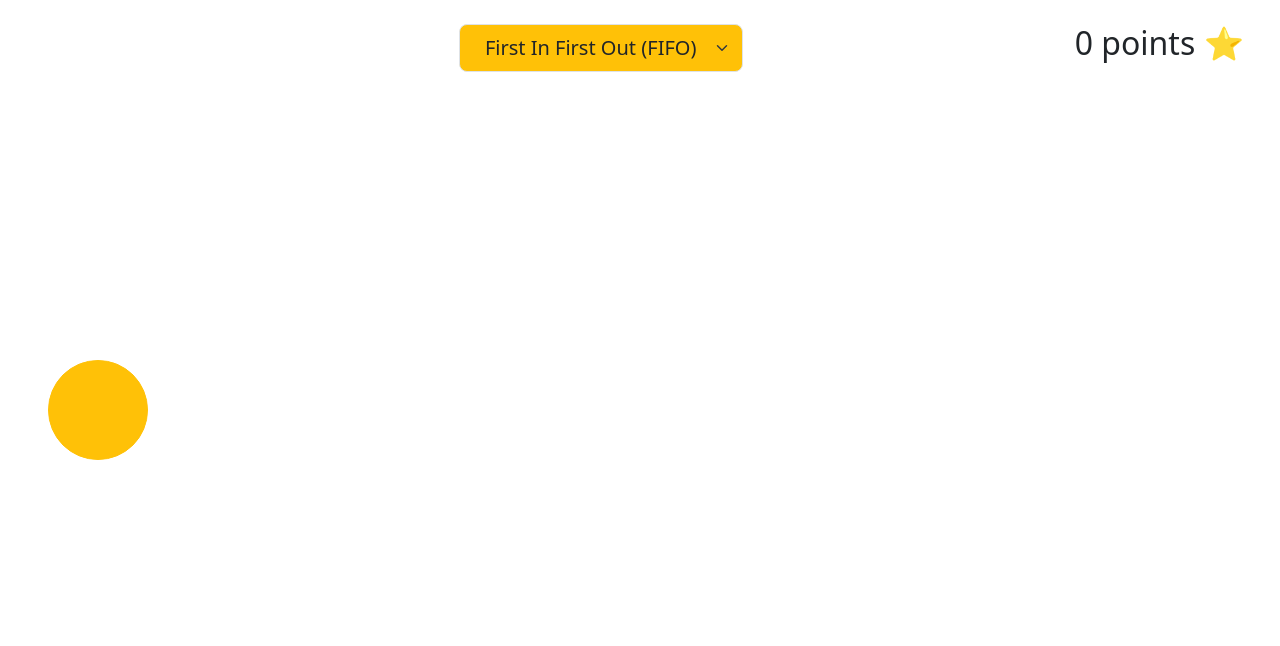
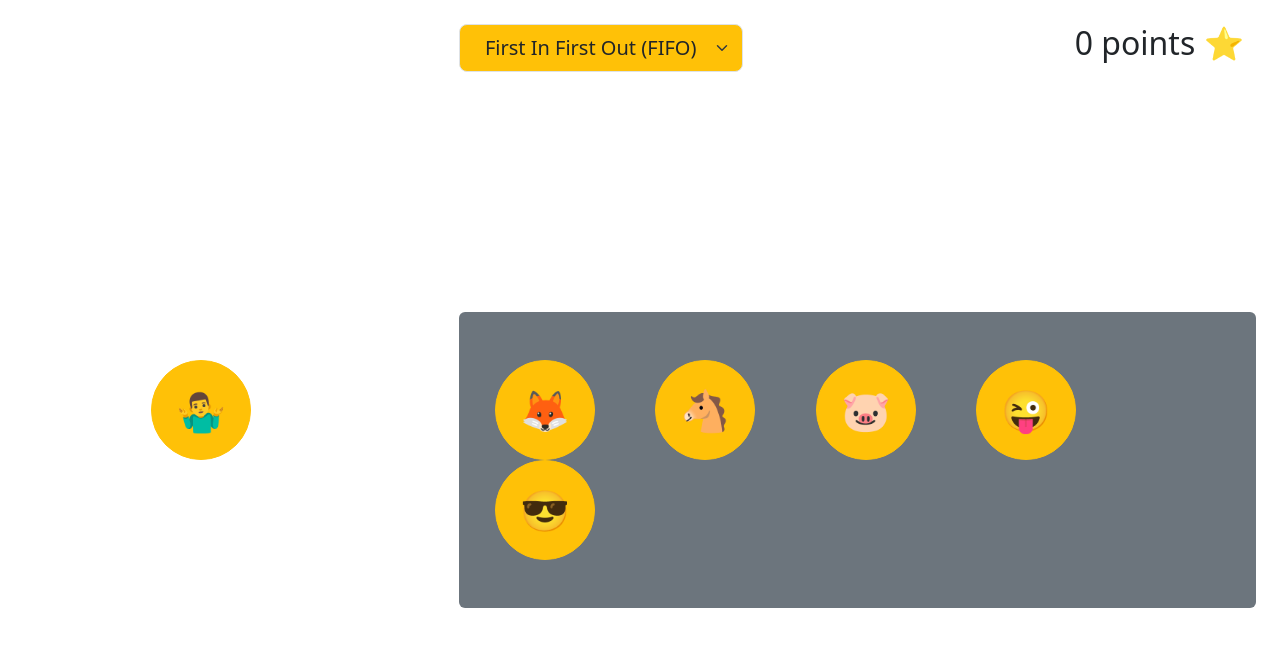
Before and after one commit to ejruggiero/cache-eviction-algorithms, a React (Create React App) app: page / in a window 1280 px wide. Shown: the top 646 px of the page. Built offline with nearby package versions, Linux system fonts and the light colour scheme.

Commit message:
able to see emojis on data elems

```diff
--- a/src/App.js
+++ b/src/App.js
@@ -5,6 +5,8 @@ import Col from 'react-bootstrap/Col';
 import EvictionAlg from './EvictionAlg';
 import Score from './Score';
 import DataElement from './DataElement';
+import Cache from './Cache';
+import { useEffect } from 'react';
 import 'bootstrap/dist/css/bootstrap.min.css';
 <link
   rel="stylesheet"
@@ -13,7 +15,15 @@ import 'bootstrap/dist/css/bootstrap.min.css';
   crossorigin="anonymous"
 />
 
+
 function App() {
+  let chars = [{char: '🦊'}, {char: '🐴'}, {char: '🐷'}, {char:'😜'}, {char:'😎'}, {char:'🙈'}, {char:'❤'}, {char:'🧠'}]
+  let availableChars = chars
+  let dataElems = availableChars.slice(0, 5)
+
+  useEffect(() => {
+
+  })
   return (
     <>
       <Container fluid className="p-4 ps-5">
@@ -21,10 +31,14 @@ function App() {
           <Col md={{ span: 3, offset: 4 }}><EvictionAlg></EvictionAlg></Col>
           <Col md={{ span: 2, offset: 3 }}><Score></Score></Col>
         </Row>
+        <Row><div style={{lineHeight: 15}} class="invisible">vertical space</div></Row>
         <Row>
-          <Col>
-            <div style={{lineHeight: 18}} class="invisible">vertical space</div>
-            <DataElement></DataElement>
+          <Col md={{ span:2, offset:1}}>
+            <div style={{lineHeight: 3}} class="invisible">vertical space</div>
+            <DataElement char='🤷‍♂️'></DataElement>
+          </Col>
+          <Col md={{span:8, offset:1}}>
+            <Cache dataElems={dataElems}></Cache>
           </Col>
         </Row>
       </Container>
--- /dev/null
+++ b/src/Cache.js
@@ -0,0 +1,33 @@
+import React from 'react'
+import DataElement from './DataElement'
+import { Row, Col } from 'react-bootstrap'
+
+export default function Cache({dataElems}) {
+    const rows = [];
+    for (let i = 0; i < dataElems.length; i++) {
+        // note: we are adding a key prop here to allow react to uniquely identify each
+        // element in this array. see: https://reactjs.org/docs/lists-and-keys.html
+        rows.push(<DataElement key={i} char={dataElems[i].char}/>);
+        rows.push(<Col md={{span:1}}></Col>);
+    }
+    return (
+
+    <div class="p-5 bg-secondary rounded">
+        <Row>
+            {rows}
+        </Row>
+        {/* <Row>
+            <DataElement></DataElement>
+            <Col md={{span:1}}></Col>
+            <DataElement></DataElement>
+            <Col md={{span:1}}></Col>
+            <DataElement></DataElement>
+            <Col md={{span:1}}></Col>
+            <DataElement></DataElement>
+            <Col md={{span:1}}></Col>
+            <DataElement></DataElement>
+        </Row> */}
+    </div>
+
+  )
+}
--- a/src/DataElement.js
+++ b/src/DataElement.js
@@ -1,8 +1,9 @@
 import React from 'react'
 import './DataElement.css';
 
-export default function DataElement() {
+export default function DataElement({char}) {
+  console.log({char})
   return (
-    <button class="btn btn-warning btn-circle btn-xl"></button>
+    <button class="btn btn-warning btn-circle btn-xl" style={{fontSize: "40px"}}>{char}</button>
   )
 }
```
